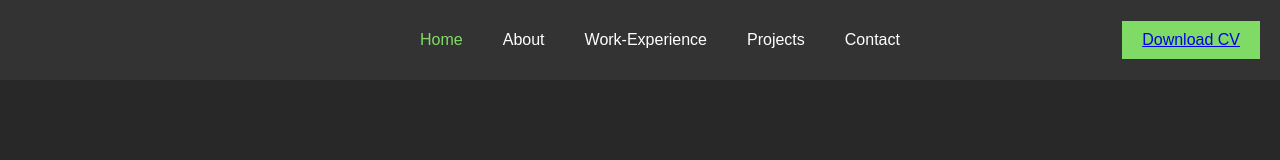
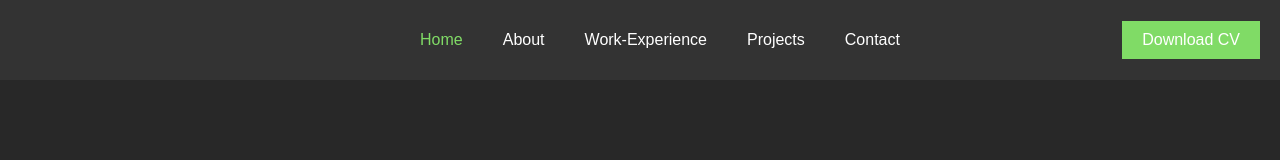
Before and after one commit to prasanna542/portfolio, a plain HTML site: page index.html in a window 1280 px wide. Shown: the top 160 px of the page. Drawn offline with nearby package versions, Linux system fonts and the light colour scheme.

Commit message:
adding download resume feature

```diff
--- a/styles.css
+++ b/styles.css
@@ -27,6 +27,11 @@ button {
     transition: background-color 0.3s ease;
     position: absolute;
     right: 20px; /* Position the button on the far right */
+
+}
+button a{
+    text-decoration: none;
+    color: inherit;
 }
 
 
```
